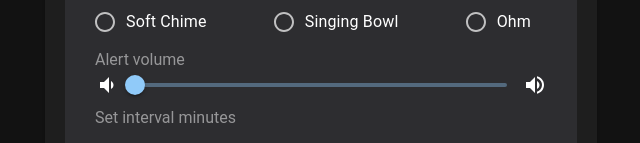
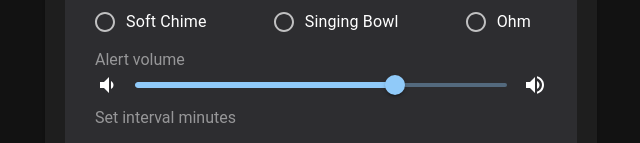
Before and after one commit to AaronMoroney/ergowork-widgets, a React (Vite) app: page / in a window 1280 px wide. Shown: the part 174-317 px from the top of the page, without its empty margins (319-959 px from the left). Built offline with nearby package versions, Linux system fonts and the light colour scheme.

Commit message:
FEATURE: volume control, to be optimized

```diff
--- a/src/features/posture/PostureWidget.tsx
+++ b/src/features/posture/PostureWidget.tsx
@@ -13,14 +13,16 @@ import { Timer } from './components/Timer';
 import FormInput  from './components/FormInput'
 
 function PostureWidget() {
+    const [activeAlarm, setActiveAlarm] = useState<string>('./windChime.mp3');
+    const [volume, setVolume] = useState<number | number[]>(70)
 
-    const [activeAlarm, setActiveAlarm] = useState<string>('./windChime.mp3');
     const { onSubmit } = usePosture();
+
     const ref = useRef<HTMLInputElement>(null);
 
     const handleSubmit = () => {
         if(ref.current !== null) {
-            onSubmit(ref.current.value, activeAlarm);
+            onSubmit(ref.current.value, activeAlarm, volume);
         }
     }
 
@@ -36,6 +38,8 @@ function PostureWidget() {
                     <Sound
                         setActiveAlarm={setActiveAlarm}
                         activeAlarm={activeAlarm}
+                        volume={volume}
+                        setVolume={setVolume}
                     />
                     <Timer />
                     <StyledButton
--- a/src/features/posture/components/Sound.tsx
+++ b/src/features/posture/components/Sound.tsx
@@ -1,4 +1,4 @@
-import {  useRef, useState, FC } from 'react';
+import {  useRef, useState, FC, useEffect } from 'react';
 import {
     RadioGroup,
     Radio,
@@ -10,16 +10,24 @@ import {
 } from "@mui/material";
 import VolumeOffRoundedIcon from '@mui/icons-material/VolumeOffRounded';
 import PlayCircleOutlineRoundedIcon from '@mui/icons-material/PlayCircleOutlineRounded';
-import { Volume } from './Volume';
+import Volume  from './Volume';
 
 interface SoundProps  {
     setActiveAlarm: (setActiveAlarm: string) => void;
+    activeAlarm: string;
+    volume: number | number[];
+    setVolume: (setVolume: number | number[]) =>  void;
+}
 
-    activeAlarm: string
-}
-const Sound: FC<SoundProps> = ({ setActiveAlarm, activeAlarm }) => {
+const Sound: FC<SoundProps> = ({ setActiveAlarm, activeAlarm, volume, setVolume }) => {
     const [play, setPlay] = useState(false);
     const audioRef = useRef<HTMLAudioElement>(null);
+
+    useEffect(() => {
+        if (audioRef.current) {
+            audioRef.current.volume = Array.isArray(volume ) ? volume[0] : volume / 100;
+        }
+    }, [volume]);
 
     const handleInputChange = (event: React.SyntheticEvent<Element, Event>) => {
         const input = event.target as HTMLInputElement;
@@ -88,7 +96,10 @@ const Sound: FC<SoundProps> = ({ setActiveAlarm, activeAlarm }) => {
                     />
                 </RadioGroup>
             </StackRow>
-            <Volume />
+            <Volume
+            volume={volume}
+            setVolume={setVolume}
+            />
         </>
     );
 }
--- a/src/features/posture/components/Volume.tsx
+++ b/src/features/posture/components/Volume.tsx
@@ -1,6 +1,37 @@
+import { FC } from 'react';
 import VolumeUp from '@mui/icons-material/VolumeUp';
 import VolumeDown from '@mui/icons-material/VolumeDown';
 import { Slider, Stack, Typography, styled } from "@mui/material";
+
+interface VolumeProps {
+    volume: number | number[],
+    setVolume: (setVolume: number | number[] ) => void
+}
+
+const Volume: FC<VolumeProps> = ({volume, setVolume}) => {
+
+    const handleVolumeChange = (event: Event, newValue: number | number[]) => {
+        setVolume(newValue);
+        console.log(volume);
+    };
+
+    return (
+        <>
+            <AlertTypography variant="h3"> Alert volume</AlertTypography>
+            <VolumeStack spacing={2} direction="row" alignItems="center">
+                <VolumeDown />
+                <Slider
+                    aria-label="Volume"
+                    defaultValue={volume}
+                    value={volume}
+                    onChange={handleVolumeChange}
+                />
+                <VolumeUp />
+            </VolumeStack>
+        </>
+    );
+}
+
 
 // Create styled components
 const AlertTypography = styled(Typography)({
@@ -14,15 +45,4 @@ const VolumeStack = styled(Stack)({
     marginBottom: 1
 });
 
-export function Volume() {
-    return (
-        <>
-            <AlertTypography variant="h3"> Alert volume</AlertTypography>
-            <VolumeStack spacing={2} direction="row" alignItems="center">
-                <VolumeDown />
-                <Slider aria-label="Volume" />
-                <VolumeUp />
-            </VolumeStack>
-        </>
-    );
-}
+export default Volume
--- a/src/features/posture/helpers/postureHelpers.ts
+++ b/src/features/posture/helpers/postureHelpers.ts
@@ -1,4 +1,5 @@
-export const saveSettings = (label: string, activeAlarm: string) => {
+export const saveSettings = (label: string, activeAlarm: string, volume: number | number[]) => {
     console.log('label', label); //working
     console.log('alarm', activeAlarm)
+    console.log('volume', volume);
 }
--- a/src/features/posture/hooks/usePosture.ts
+++ b/src/features/posture/hooks/usePosture.ts
@@ -4,8 +4,8 @@ import { saveSettings } from "../helpers/postureHelpers";
 
 export function usePosture() {
 
-    const onSubmit = useCallback((inputValue: string, activeAlarm: string) => {
-        saveSettings(inputValue, activeAlarm);
+    const onSubmit = useCallback((inputValue: string, activeAlarm: string, volume: number | number[]) => {
+        saveSettings(inputValue, activeAlarm, volume);
     }, []); //working
 
     return useMemo(
```
